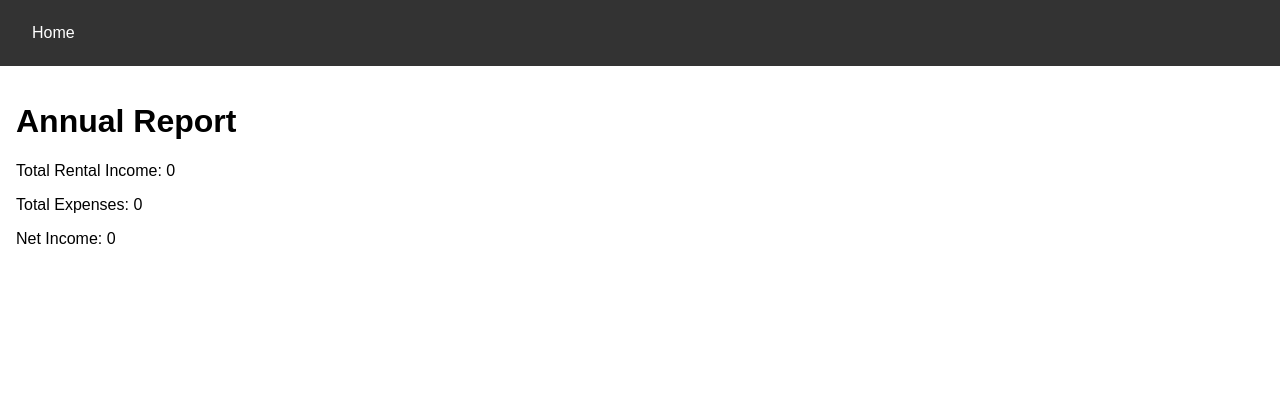
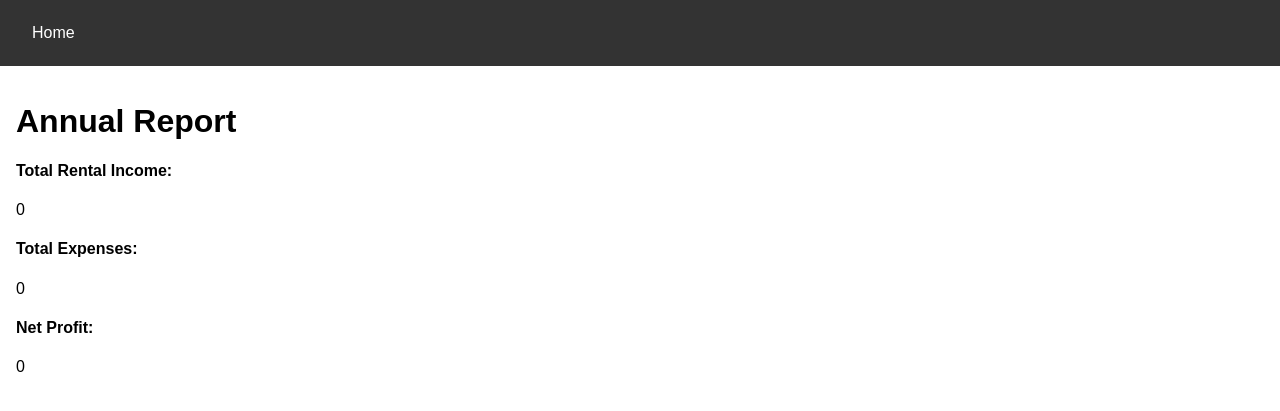
Before and after one commit to noculant/github.io, a Flask app: page /annual_report in a window 1280 px wide. Shown: the top 411 px of the page. Run offline with Flask 3, Linux system fonts and the light colour scheme.

Commit message:
removed unneccesary functions

```diff
--- a/expense_record_class.py
+++ b/expense_record_class.py
@@ -11,17 +11,5 @@ class ExpenseRecord:
         }
         self.expense_records.append(expense)
 
-    def get_expenses_by_category(self, category):
-        expenses = [record for record in self.expense_records if record['category'] == category]
-        return expenses
-
-    def get_total_expense_by_category(self, category):
-        expenses = self.get_expenses_by_category(category)
-        total_expense = sum([expense['amount'] for expense in expenses])
-        return total_expense
-
-    def get_all_expenses(self):
-        return self.expense_records
-
     def get_total_expenses(self):
         return sum([record['amount'] for record in self.expense_records])
--- a/templates/annual_report.html
+++ b/templates/annual_report.html
@@ -1,8 +1,23 @@
-{% extends "index.html" %}
+{% extends "layout.html" %}
 
 {% block content %}
-<h1>Annual Report</h1>
-<p>Total Rental Income: {{ annual_report.total_rental_income }}</p>
-<p>Total Expenses: {{ annual_report.total_expenses }}</p>
-<p>Net Income: {{ annual_report.net_income }}</p>
+    <h1 class="my-4">Annual Report</h1>
+    <div class="card">
+        <div class="card-body">
+            <h4 class="card-title">Total Rental Income:</h4>
+            <p class="card-text display-4">{{ annual_report.total_rental_income }}</p>
+        </div>
+    </div>
+    <div class="card my-4">
+        <div class="card-body">
+            <h4 class="card-title">Total Expenses:</h4>
+            <p class="card-text display-4">{{ annual_report.total_expenses }}</p>
+        </div>
+    </div>
+    <div class="card">
+        <div class="card-body">
+            <h4 class="card-title">Net Profit:</h4>
+            <p class="card-text display-4">{{ annual_report.net_income }}</p>
+        </div>
+    </div>
 {% endblock %}
```
Also changed, not shown: tenant_class.py (+0 -15 lines).
